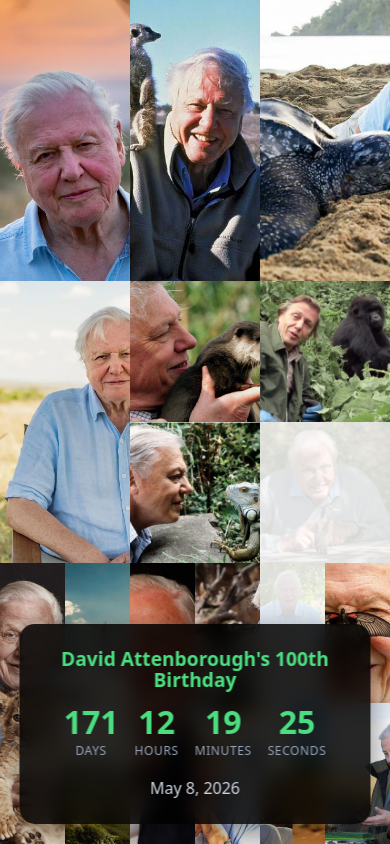
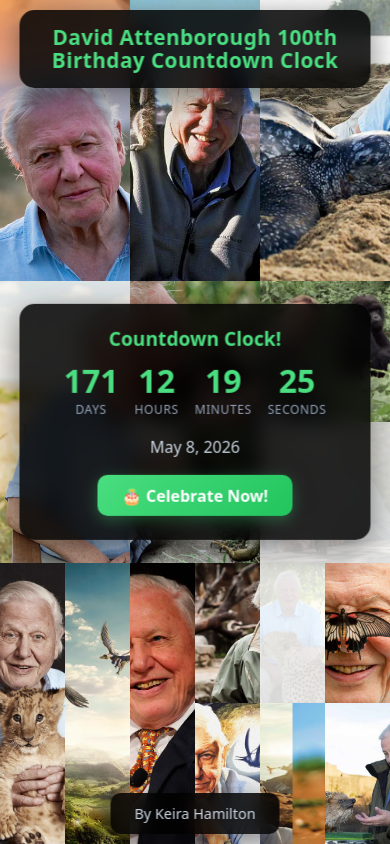
Before and after one commit to hammer-ian/davidattenboroughcountdownclock, a React (Vite) app: page / in a window 390 px wide. Built offline with nearby package versions, Linux system fonts and the light colour scheme.

Commit message:
add title, celebrate button, name

```diff
--- a/index.html
+++ b/index.html
@@ -5,7 +5,7 @@
   <meta charset="UTF-8" />
   <link rel="icon" type="image/svg+xml" href="/vite.svg" />
   <meta name="viewport" content="width=device-width, initial-scale=1.0" />
-  <title>David Attenborough Countdown Clock</title>
+  <title>David Attenborough 100th Birthday Countdown Clock</title>
 </head>
 
 <body>
--- a/src/App.css
+++ b/src/App.css
@@ -133,11 +133,34 @@ body, html, #root {
   grid-row: span 1;
 }
 
+.hero-banner {
+  position: fixed;
+  top: 20px;
+  left: 50%;
+  transform: translateX(-50%);
+  background: rgba(0, 0, 0, 0.85);
+  color: white;
+  padding: 1.5rem 3rem;
+  border-radius: 15px;
+  text-align: center;
+  backdrop-filter: blur(10px);
+  box-shadow: 0 8px 32px rgba(0, 0, 0, 0.5);
+  z-index: 100;
+}
+
+.hero-banner h1 {
+  font-size: 2rem;
+  color: #4ade80;
+  margin: 0;
+  font-weight: bold;
+  letter-spacing: 0.02em;
+}
+
 .countdown-clock {
   position: fixed;
-  bottom: 20px;
+  top: 50%;
   left: 50%;
-  transform: translateX(-50%);
+  transform: translate(-50%, -50%);
   background: rgba(0, 0, 0, 0.85);
   color: white;
   padding: 2rem 3rem;
@@ -189,7 +212,94 @@ body, html, #root {
   margin-top: 0.5rem;
 }
 
+.celebrate-button {
+  margin-top: 1rem;
+  padding: 0.75rem 2rem;
+  font-size: 1.1rem;
+  font-weight: bold;
+  background: linear-gradient(135deg, #4ade80, #22c55e);
+  color: white;
+  border: none;
+  border-radius: 10px;
+  cursor: pointer;
+  box-shadow: 0 4px 15px rgba(74, 222, 128, 0.3);
+  transition: all 0.3s ease;
+}
+
+.celebrate-button:hover {
+  transform: translateY(-2px);
+  box-shadow: 0 6px 20px rgba(74, 222, 128, 0.5);
+}
+
+.celebrate-button:active {
+  transform: translateY(0);
+}
+
+.celebration-message {
+  margin-bottom: 1.5rem;
+  animation: fadeIn 0.5s ease-in;
+}
+
+.celebration-message h2 {
+  font-size: 1.8rem;
+  color: #fbbf24;
+  margin-bottom: 0.5rem;
+  animation: pulse 1s ease-in-out infinite;
+}
+
+.celebration-message p {
+  font-size: 1.1rem;
+  color: #cbd5e1;
+}
+
+@keyframes fadeIn {
+  from {
+    opacity: 0;
+    transform: translateY(-10px);
+  }
+  to {
+    opacity: 1;
+    transform: translateY(0);
+  }
+}
+
+@keyframes pulse {
+  0%, 100% {
+    transform: scale(1);
+  }
+  50% {
+    transform: scale(1.05);
+  }
+}
+
+.footer {
+  position: fixed;
+  bottom: 20px;
+  left: 50%;
+  transform: translateX(-50%);
+  background: rgba(0, 0, 0, 0.85);
+  color: white;
+  padding: 0.75rem 2rem;
+  border-radius: 10px;
+  text-align: center;
+  backdrop-filter: blur(10px);
+  box-shadow: 0 8px 32px rgba(0, 0, 0, 0.5);
+  z-index: 100;
+  font-size: 1rem;
+  color: #cbd5e1;
+}
+
 @media (max-width: 768px) {
+  .hero-banner {
+    width: 90vw;
+    padding: 1rem 1.5rem;
+    top: 10px;
+  }
+
+  .hero-banner h1 {
+    font-size: 1.3rem;
+  }
+
   .countdown-clock {
     min-width: 90vw;
     padding: 1.5rem;
@@ -210,4 +320,23 @@ body, html, #root {
   .time-unit .label {
     font-size: 0.75rem;
   }
+
+  .footer {
+    padding: 0.6rem 1.5rem;
+    font-size: 0.9rem;
+    bottom: 10px;
+  }
+
+  .celebrate-button {
+    font-size: 1rem;
+    padding: 0.6rem 1.5rem;
+  }
+
+  .celebration-message h2 {
+    font-size: 1.4rem;
+  }
+
+  .celebration-message p {
+    font-size: 0.95rem;
+  }
 }
--- a/src/App.jsx
+++ b/src/App.jsx
@@ -5,6 +5,7 @@ function App() {
   const [timeLeft, setTimeLeft] = useState(calculateTimeLeft())
   const [shuffledImages, setShuffledImages] = useState([])
   const [fadingIndices, setFadingIndices] = useState([])
+  const [isCelebrating, setIsCelebrating] = useState(false)
 
   // All images from the attenborough folder
   const images = [
@@ -105,8 +106,24 @@ function App() {
     return () => clearInterval(rotateTimer)
   }, [shuffledImages])
 
+  const triggerCelebration = () => {
+    setIsCelebrating(true)
+    // Auto-reset after 10 seconds
+    setTimeout(() => {
+      setIsCelebrating(false)
+    }, 10000)
+  }
+
+  const displayTime = isCelebrating
+    ? { days: 0, hours: 0, minutes: 0, seconds: 0 }
+    : timeLeft
+
   return (
-    <div className="image-grid">
+    <>
+      <div className="hero-banner">
+        <h1>David Attenborough 100th Birthday Countdown Clock</h1>
+      </div>
+      <div className="image-grid">
       {shuffledImages.map((image, index) => (
         <div
           key={index}
@@ -120,28 +137,43 @@ function App() {
       ))}
 
       <div className="countdown-clock">
-        <h1>David Attenborough's 100th Birthday</h1>
+        <h1>Countdown Clock!</h1>
+        {isCelebrating && (
+          <div className="celebration-message">
+            <h2>🎉 Happy 100th Birthday Sir David! 🎉</h2>
+            <p>Thank you for a century of wonder and inspiration!</p>
+          </div>
+        )}
         <div className="countdown">
           <div className="time-unit">
-            <span className="number">{timeLeft.days}</span>
+            <span className="number">{displayTime.days}</span>
             <span className="label">Days</span>
           </div>
           <div className="time-unit">
-            <span className="number">{timeLeft.hours}</span>
+            <span className="number">{displayTime.hours}</span>
             <span className="label">Hours</span>
           </div>
           <div className="time-unit">
-            <span className="number">{timeLeft.minutes}</span>
+            <span className="number">{displayTime.minutes}</span>
             <span className="label">Minutes</span>
           </div>
           <div className="time-unit">
-            <span className="number">{timeLeft.seconds}</span>
+            <span className="number">{displayTime.seconds}</span>
             <span className="label">Seconds</span>
           </div>
         </div>
         <p className="date">May 8, 2026</p>
+        {!isCelebrating && (
+          <button className="celebrate-button" onClick={triggerCelebration}>
+            🎂 Celebrate Now!
+          </button>
+        )}
       </div>
     </div>
+    <footer className="footer">
+      By Keira Hamilton
+    </footer>
+    </>
   )
 }
 
```
